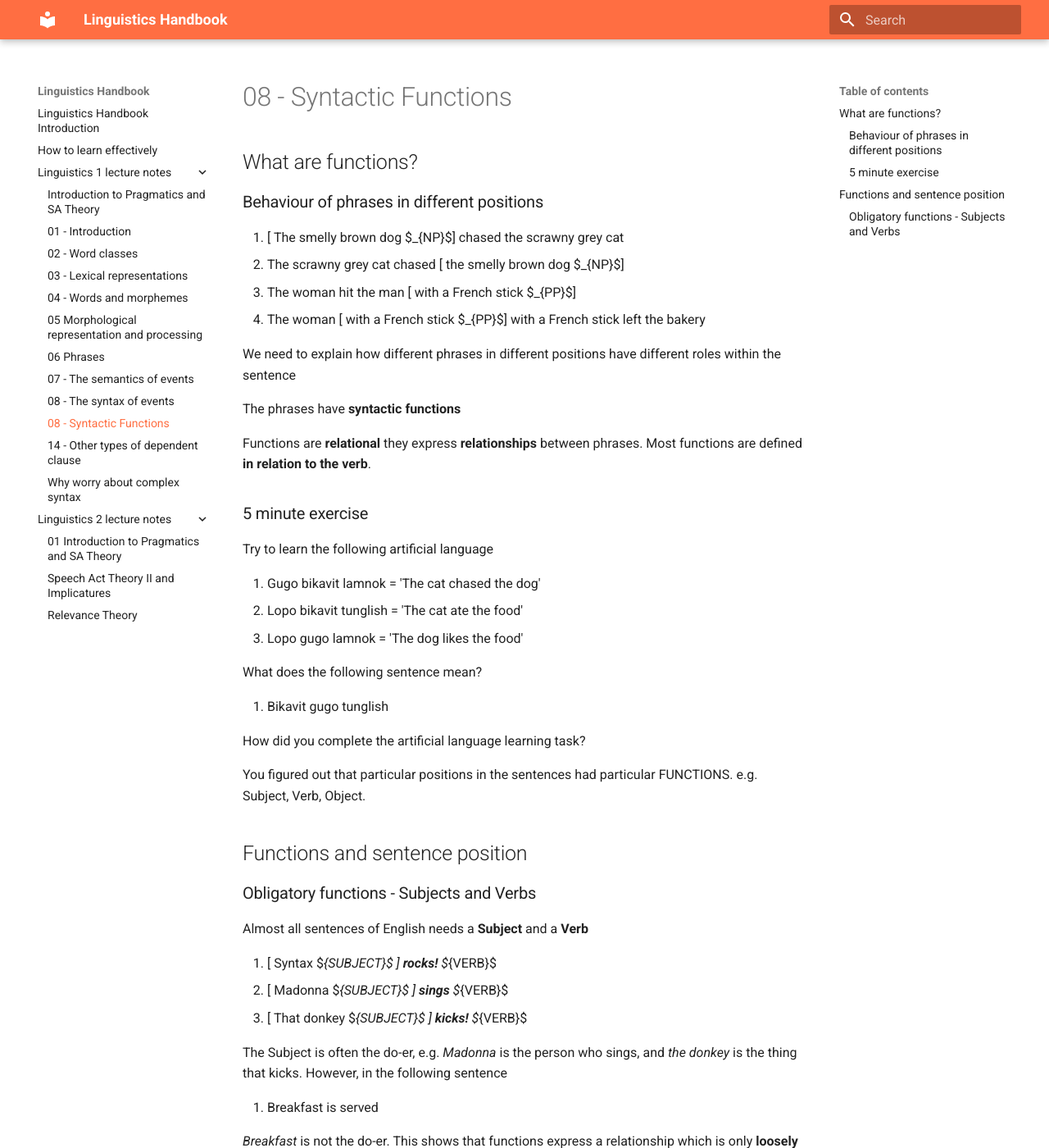
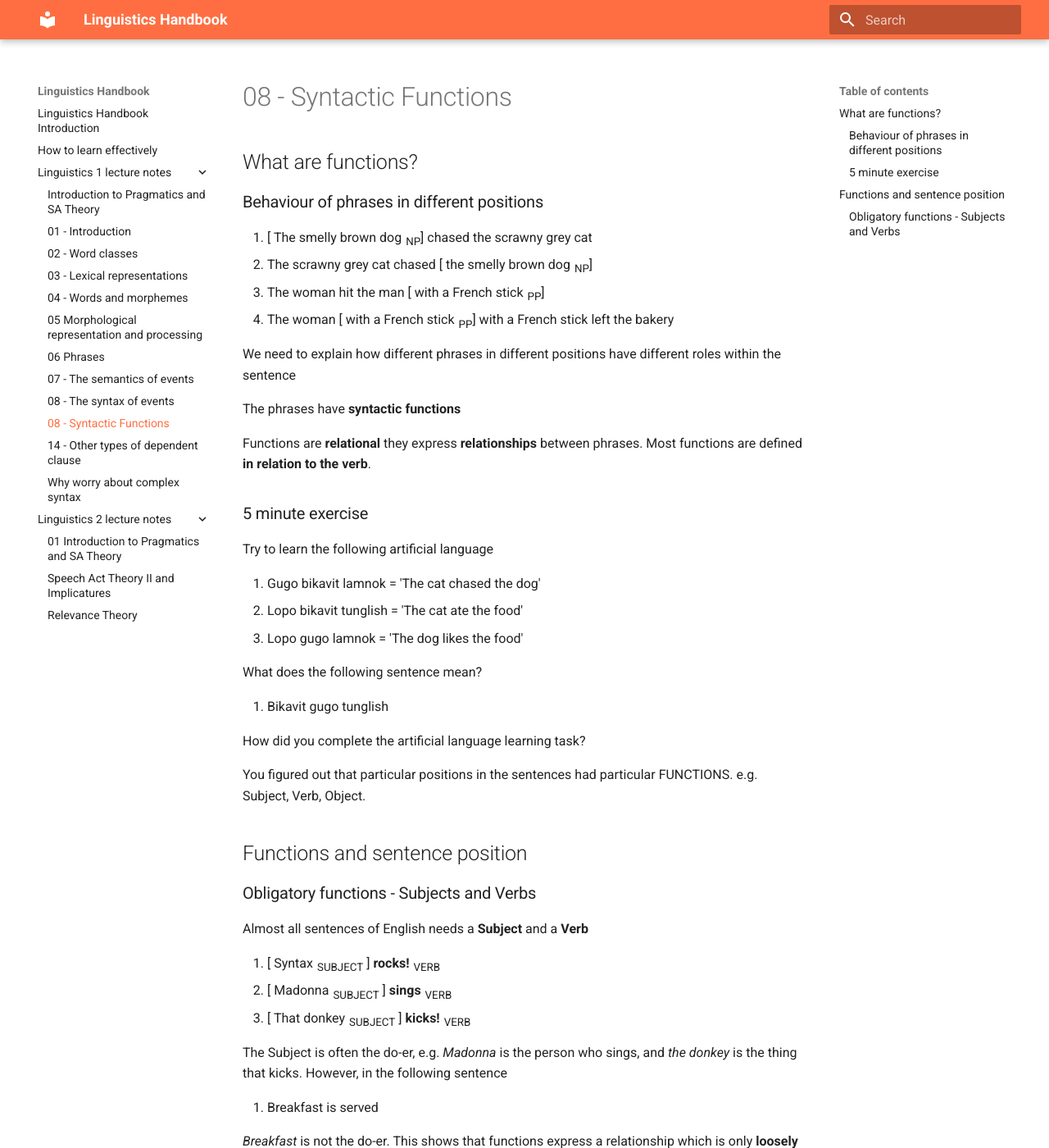
Before and after one commit to nickriches/linguistics_handbook, an MkDocs documentation site: the page built from docs/Linguistics 1 lecture notes/09 Syntactic Functions.md, in a window 1280 px wide and 1400 px high. Shown: the whole window at 82% size. Built offline with MkDocs 1.6.1 and Material for MkDocs 9.7.7, drawn with Linux system fonts in a browser that asks for light colours; some of the changed text lies outside the part shown.

```diff
--- a/docs/Linguistics 1 lecture notes/09 Syntactic Functions.md
+++ b/docs/Linguistics 1 lecture notes/09 Syntactic Functions.md
@@ -4,10 +4,10 @@
 
 ### Behaviour of phrases in different positions
 
-1. [ The smelly brown dog $_{NP}$] chased the scrawny grey cat
-2. The scrawny grey cat chased [ the smelly brown dog $_{NP}$]
-3. The woman hit the man [ with a French stick $_{PP}$]
-4. The woman [ with a French stick $_{PP}$] with a French stick left the bakery
+1. [ The smelly brown dog <sub>NP</sub>] chased the scrawny grey cat
+2. The scrawny grey cat chased [ the smelly brown dog <sub>NP</sub>]
+3. The woman hit the man [ with a French stick <sub>PP</sub>]
+4. The woman [ with a French stick <sub>PP</sub>] with a French stick left the bakery
 
 We need to explain how different phrases in different positions have different roles within the sentence
 
@@ -37,9 +37,9 @@ You figured out that particular positions in the sentences had particular FUNCTI
 
 Almost all sentences of English needs a **Subject** and a **Verb**
 
-1. [ Syntax $_{SUBJECT}$ ] **rocks!** $_{VERB}$
-2. [ Madonna $_{SUBJECT}$ ] **sings**  $_{VERB}$
-3. [ That donkey $_{SUBJECT}$ ] **kicks!**  $_{VERB}$
+1. [ Syntax <sub>SUBJECT</sub> ] **rocks!** <sub>VERB</sub>
+2. [ Madonna <sub>SUBJECT</sub> ] **sings**  <sub>VERB</sub>
+3. [ That donkey <sub>SUBJECT</sub> ] **kicks!**  <sub>VERB</sub>
 
 The Subject is often the do-er, e.g. *Madonna* is the person who sings, and *the donkey* is the thing that kicks. However, in the following sentence
 
@@ -63,9 +63,9 @@ We can see that the English paradigm is very sparse. However, other languages ha
 
 After the verb, we often (but not always) have an Object
 
-1. Syntax rocks [ **my world!** $_{OBJECT}$ ]
-2. Madonna sings [ **catchy tunes** $_{OBJECT}$ ]
-3. That donkey kicks [ **people** $_{OBJECT}$ ]
+1. Syntax rocks [ **my world!** <sub>OBJECT</sub> ]
+2. Madonna sings [ **catchy tunes** <sub>OBJECT</sub> ]
+3. That donkey kicks [ **people** <sub>OBJECT</sub> ]
 
 These are "chosen" by the verb in the sense that only certain verbs can take objects. For example, after the verbs *yawn* and *run* we typically do not have objects, e.g.
 
@@ -155,7 +155,7 @@ An adverbial is a phrase (consisting of either a single word, or a group of word
 
 Though *luckily* in the following sentence has precisely the same function as the Adverbial *with a bit of luck* it is not peripheral, and therefore we are not categorising it as an adverbial. It is a adverb coming inside the Verb Complex.
 
-1. We [ *luckily* had $_{VERB~COMPLEX}$] good weather
+1. We [ *luckily* had <sub>VERB COMPLEX</sub> ] good weather
 
 While Adverbials modify the verb, or sentence, Postmodifiers modify the Noun. They come **after** the noun, e.g.
 
```
Also changed, not shown: other parts of docs/Linguistics 1 lecture notes/09 Syntactic Functions.md (+3 -3 lines).
